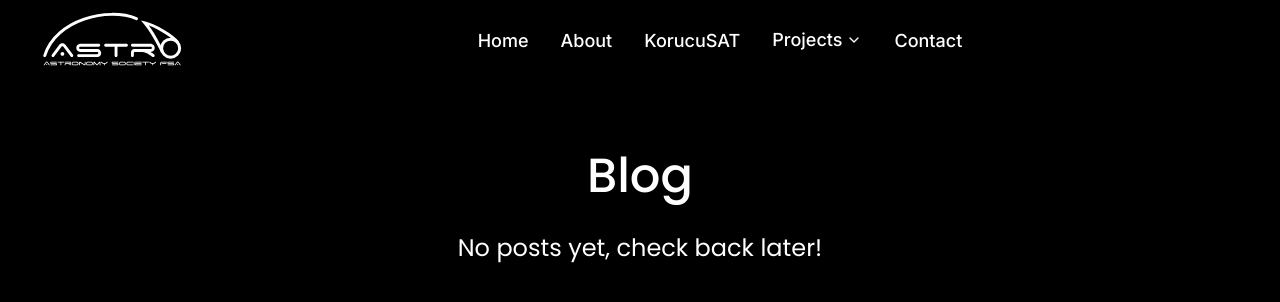
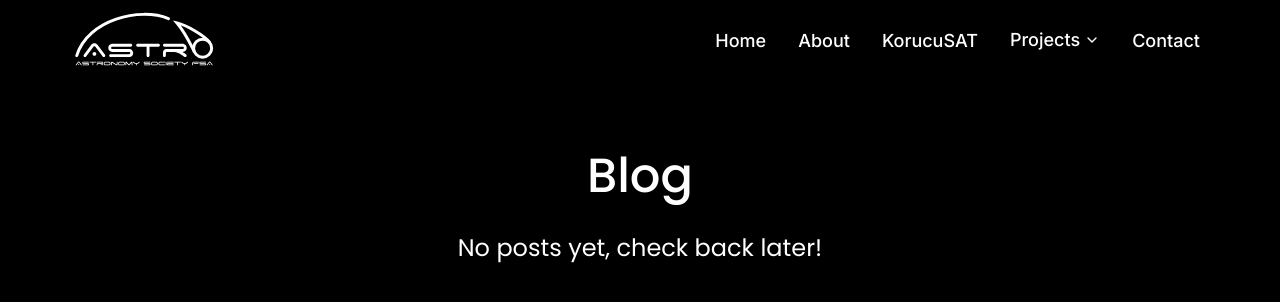
Before and after one commit to heykyros/KORUCU-SAT-Website, a Next.js app in the folder basic-2/: page /blog in a window 1280 px wide. Shown: the top 302 px of the page. Built offline with nearby package versions, Linux system fonts and the light colour scheme; a web font is replaced by a local one.

Commit message:
Fixed navbar and hero on laptop

```diff
--- a/basic-2/app/components/Navbar.tsx
+++ b/basic-2/app/components/Navbar.tsx
@@ -107,7 +107,7 @@ export default function Navbar() {
 
   return (
     <nav className="bg-transparent w-full mt-2">
-      <div className=" mx-auto px-4 sm:px-6 lg:px-8">
+      <div className=" mx-auto px-4 sm:px-6 lg:px-[5vw]">
         <div className="flex items-center justify-between h-16">
           <div className="flex-shrink-0 hover:scale-110 duration-300 transition">
             <Link href="/" className="text-xl font-bold text-white-900">
@@ -129,7 +129,7 @@ export default function Navbar() {
               </SheetContent>
             </Sheet>
           ) : (
-            <div className="hidden md:flex md:flex-1 md:justify-center">
+            <div className="hidden md:flex md:flex-1 md:justify-end pr-4">
               <div className="flex space-x-8 items-center text-xl">
                 <NavItems />
               </div>
--- a/basic-2/app/page.tsx
+++ b/basic-2/app/page.tsx
@@ -28,7 +28,7 @@ export default function Home() {
         <div className="relative w-[100vw] h-auto flex flex-col items-center p-2 overflow-hidden z-10">
           <Navbar />
           <div className='w-full lg:w-[40vw] flex flex-col items-center lg:place-self-start mt-[20vh] lg:mt-16 h-auto'>
-            <div className='lg:hero-page-content lg:ml-[10vw] flex flex-col items-center lg:items-start text-center lg:text-start'>
+            <div className='lg:hero-page-content lg:ml-[5vw] flex flex-col items-center lg:items-start text-center lg:text-start'>
               <h1 className='flex-row font-semibold lg:leading-[10vh] font-poppins text-5xl lg:text-7xl mb-2 lg:mb-0'>
                 Astronomy Society of <span className='bg-gradient-to-r from-custom-purple to-custom-orange bg-clip-text text-transparent'>FSA</span>
               </h1>
```
